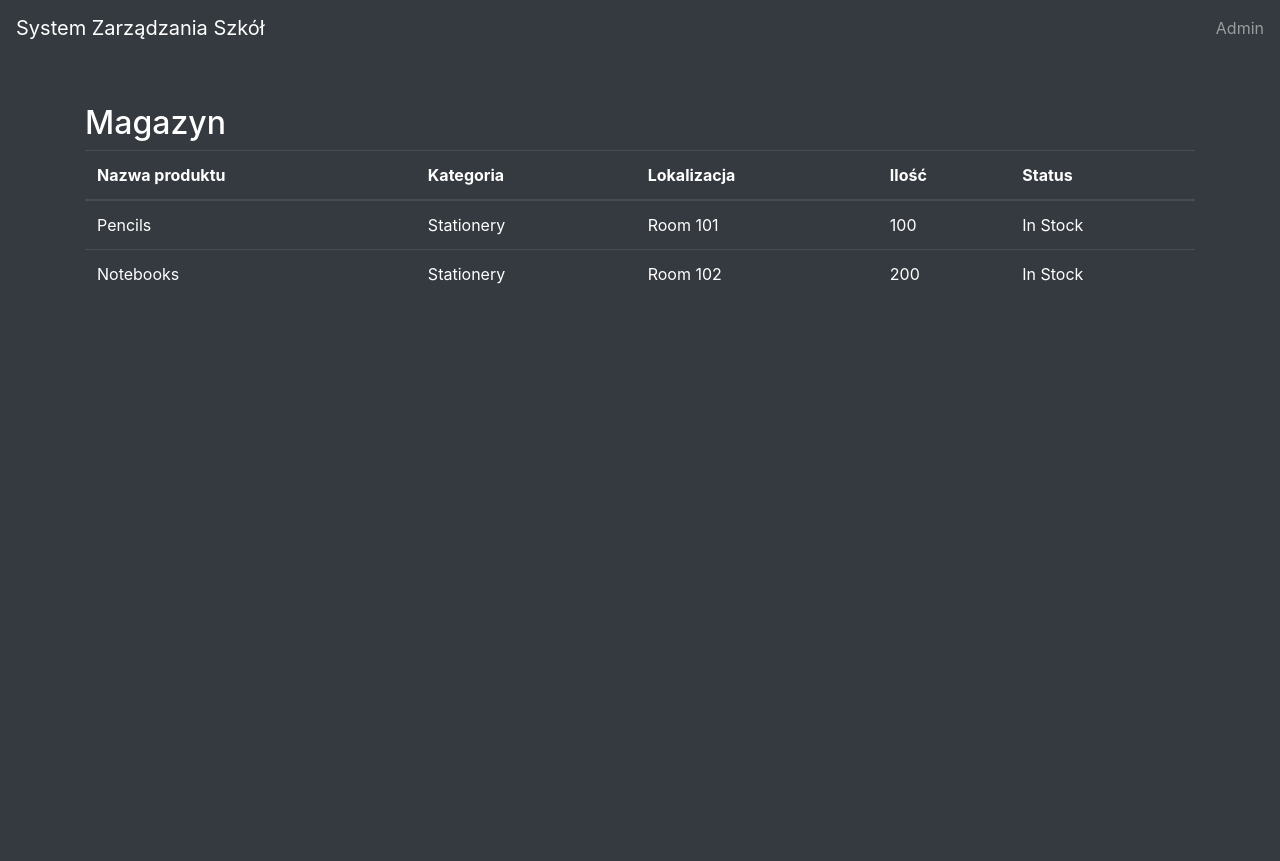
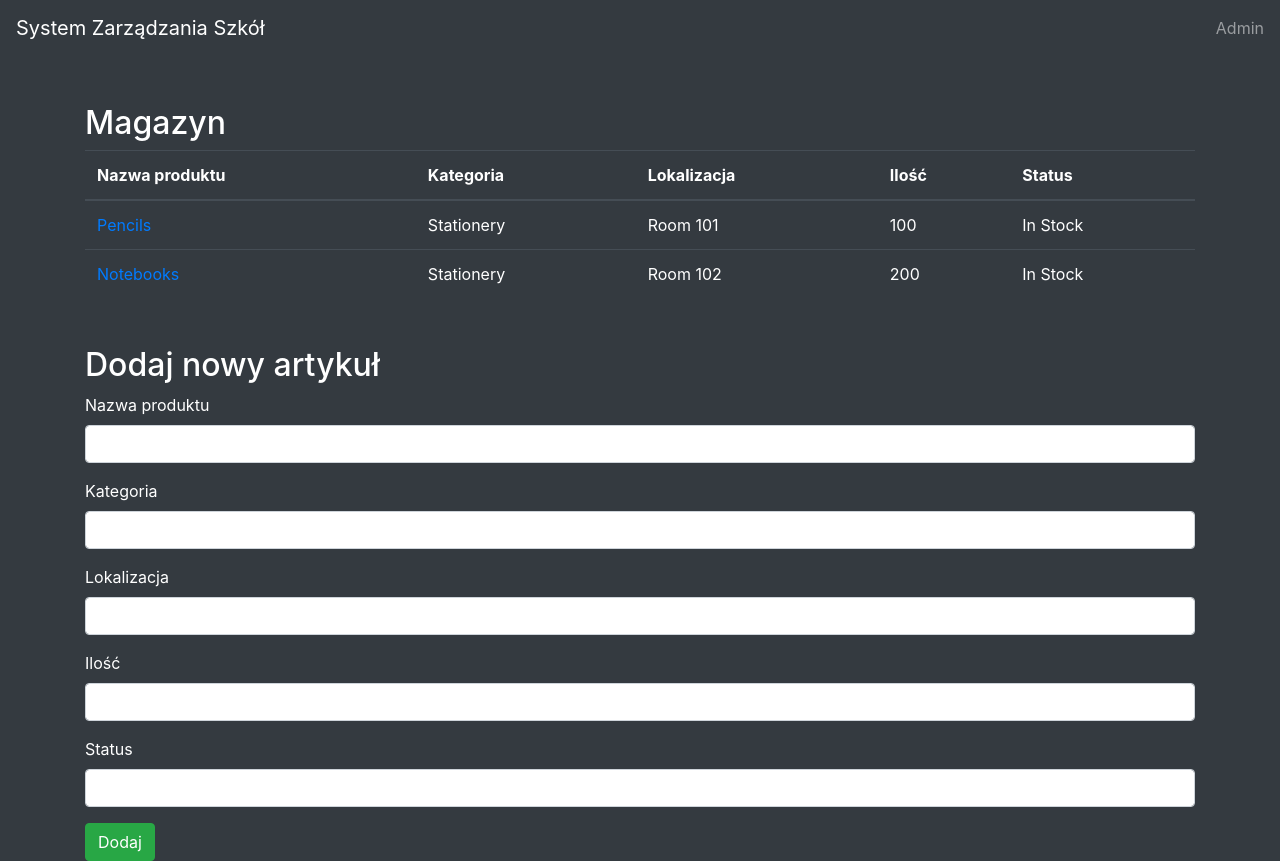
Before and after one commit to SI-IAD-Zespol-5/APLIKACJA, a Flask app: page / in a window 1280 px wide. Before the commit the page ends 284 px from the top, so only its background shows below. Run offline with Flask 3, Linux system fonts and the light colour scheme; data comes from the database, SQL or seed files in the repository; some libraries are stand-ins or nearby versions.

Commit message:
Dodawanie nowego artykułu do magazynu

```diff
--- a/app.py
+++ b/app.py
@@ -1,8 +1,9 @@
 import os
-from flask import Flask, render_template
+from flask import Flask, render_template, request, redirect, url_for, flash
 from models import db, User, Supply
 
 app = Flask(__name__)
+app.secret_key = 'supersecretkey'
 
 # Generowanie bezwzględnej ścieżki do pliku bazy danych
 basedir = os.path.abspath(os.path.dirname(__file__))
@@ -15,6 +16,48 @@ db.init_app(app)
 def home():
     supplies = Supply.query.all()
     return render_template('index.html', supplies=supplies)
+
+@app.route('/edit/<int:supply_id>', methods=['GET', 'POST'])
+def edit_supply(supply_id):
+    supply = Supply.query.get_or_404(supply_id)
+    if request.method == 'POST':
+        quantity = request.form.get('quantity')
+        if not quantity:
+            return render_template('edit_supply.html', supply=supply)
+
+        try:
+            supply.quantity = int(quantity)
+            db.session.commit()
+            return redirect(url_for('home'))
+        except ValueError:
+            return render_template('edit_supply.html', supply=supply)
+    return render_template('edit_supply.html', supply=supply)
+
+
+@app.route('/add', methods=['POST'])
+def add_supply():
+    product_name = request.form.get('product_name')
+    category = request.form.get('category')
+    location = request.form.get('location')
+    quantity = request.form.get('quantity')
+    status = request.form.get('status')
+
+    if not all([product_name, category, location, quantity, status]):
+        return redirect(url_for('home'))
+
+    try:
+        new_supply = Supply(
+            product_name=product_name,
+            category=category,
+            location=location,
+            quantity=int(quantity),
+            status=status
+        )
+        db.session.add(new_supply)
+        db.session.commit()
+    except ValueError:
+        flash('Będne wartości!', 'danger')
+    return redirect(url_for('home'))
 
 if __name__ == '__main__':
     with app.app_context():
--- a/templates/index.html
+++ b/templates/index.html
@@ -37,7 +37,9 @@
         <tbody>
           {% for supply in supplies %}
           <tr>
-            <td>{{ supply.product_name }}</td>
+            <td>
+              <a href="{{ url_for('edit_supply', supply_id=supply.id) }}" class="supply-link">{{ supply.product_name }}</a>
+            </td>
             <td>{{ supply.category }}</td>
             <td>{{ supply.location }}</td>
             <td>{{ supply.quantity }}</td>
@@ -46,6 +48,61 @@
           {% endfor %}
         </tbody>
       </table>
+    <h2 class="mt-5 text-white">Dodaj nowy artykuł</h2>
+      <form method="POST" action="{{ url_for('add_supply') }}">
+        <div class="form-group">
+          <label for="product_name" class="text-white">Nazwa produktu</label>
+          <input
+            type="text"
+            class="form-control"
+            id="product_name"
+            name="product_name"
+            required
+          />
+        </div>
+        <div class="form-group">
+          <label for="category" class="text-white">Kategoria</label>
+          <input
+            type="text"
+            class="form-control"
+            id="category"
+            name="category"
+            required
+          />
+        </div>
+        <div class="form-group">
+          <label for="location" class="text-white">Lokalizacja</label>
+          <input
+            type="text"
+            class="form-control"
+            id="location"
+            name="location"
+            required
+          />
+        </div>
+        <div class="form-group">
+          <label for="quantity" class="text-white">Ilość</label>
+          <input
+            type="number"
+            class="form-control"
+            id="quantity"
+            name="quantity"
+            required
+          />
+        </div>
+        <div class="form-group">
+          <label for="status" class="text-white">Status</label>
+          <input
+            type="text"
+            class="form-control"
+            id="status"
+            name="status"
+            required
+          />
+        </div>
+        <button type="submit" class="btn btn-success">Dodaj</button>
+      </form>
+    </div>
     </div>
   </body>
 </html>
```
